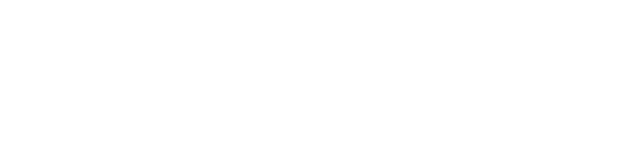
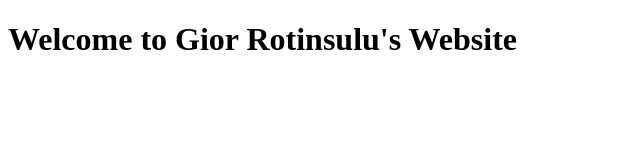
Before and after one commit to 2381042/giorsheva, a plain HTML site: page index.html in a window 1280 px wide. Shown: the whole page, without its empty margins (0-640 px from the left). Drawn offline with Linux system fonts and the light colour scheme.

Commit message:
added h1

```diff
--- a/index.html
+++ b/index.html
@@ -6,6 +6,6 @@
     <title>Welcome to My Website</title>
 </head>
 <body>
-
+    <h1>Welcome to Gior Rotinsulu's Website</h1>
 </body>
 </html>
```
